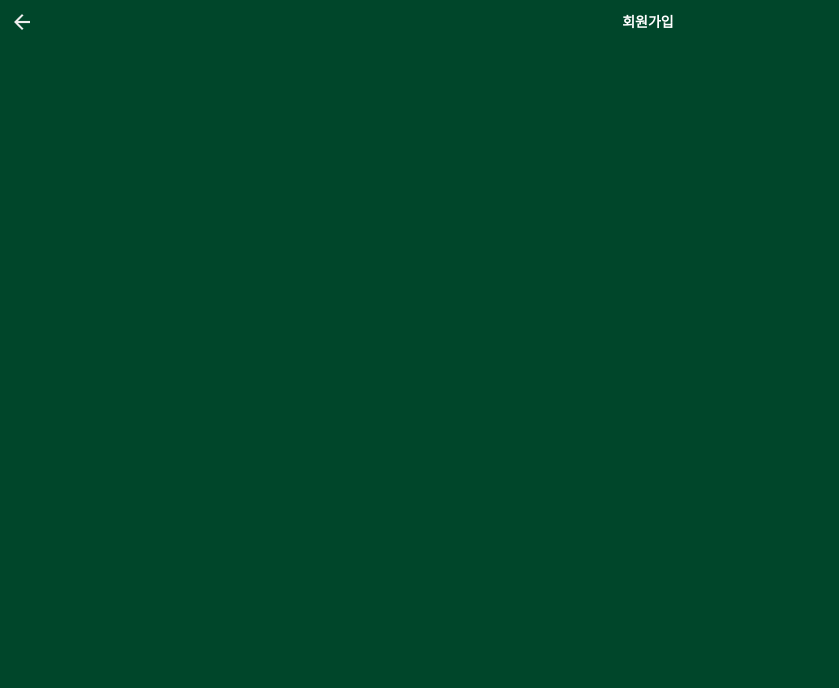
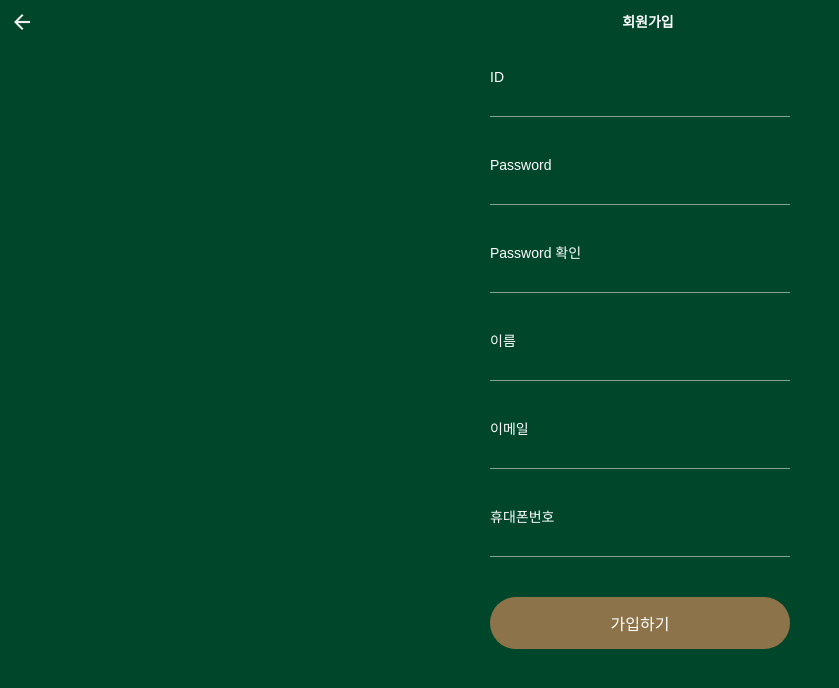
Before and after one commit to hey-dongdong/hey-dongdong, a Vue app in the folder client/customer/: page /sign-up in a window 1280 px wide. Shown: the top 688 px of the page, without its empty margins (0-839 px from the left). Built offline with nearby package versions, Linux system fonts and the light colour scheme; a web font is replaced by a local one.

Commit message:
[Client] Add SignUpPage styling

```diff
--- a/client/customer/package.json
+++ b/client/customer/package.json
@@ -11,7 +11,8 @@
   "dependencies": {
     "core-js": "^3.6.5",
     "vue": "^2.6.11",
-    "vue-router": "^3.4.6"
+    "vue-router": "^3.4.6",
+    "vuex": "^3.5.1"
   },
   "devDependencies": {
     "@vue/cli-plugin-babel": "~4.5.0",
--- a/client/customer/src/css/common.css
+++ b/client/customer/src/css/common.css
@@ -59,13 +59,14 @@ input[type=password]::placeholder {
 	top: 80px;
 	width: 147px;
 	height: 147px;
-	margin: 0 auto 160px;
+	margin: 0 auto 150px;
 }
 
 .form {
 	width: 300px;
 	margin: 0 auto;
 	margin-bottom: 25px;
+	padding-top: 25px;
 }
 
 .form-label {
--- a/client/customer/src/views/SignInPage.vue
+++ b/client/customer/src/views/SignInPage.vue
@@ -19,7 +19,28 @@
 </template>
 
 <script>
-export default {};
+export default {
+	data() {
+		return {
+			id: '',
+			password: '',
+		};
+	},
+	methods: {
+		// async submitForm() {
+		// 	try {
+		// 		const userData = {
+		// 			id: this.id,
+		// 			password: this.password,
+		// 		};
+		// 		//await this.$store.dispatch('LOGIN', userData);
+		// 		this.$router.push('/user/no-show');
+		// 	} catch (error) {
+		// 		console.log(error.response.data);
+		// 	}
+		// },
+	},
+};
 </script>
 
 <style></style>
--- a/client/customer/src/views/SignUpPage.vue
+++ b/client/customer/src/views/SignUpPage.vue
@@ -3,7 +3,23 @@
 		<AppHeader>
 			<h1 slot="pagename">회원가입</h1>
 		</AppHeader>
-		<div class="greenbg"></div>
+		<div class="greenbg">
+			<form @submit.prevent="submitForm" class="form">
+				<label for="id" class="form-label">ID</label>
+				<input id="id" type="text" />
+				<label for="password" class="form-label">Password</label>
+				<input id="password" type="password" />
+				<label for="confirmpw" class="form-label">Password 확인</label>
+				<input id="confirmpw" type="password" />
+				<label for="name" class="form-label">이름</label>
+				<input id="name" type="text" />
+				<label for="email" class="form-label">이메일</label>
+				<input id="email" type="email" />
+				<label for="phonenumber" class="form-label">휴대폰번호</label>
+				<input id="phonenumber" type="number" />
+				<button type="submit" class="goldbtn">가입하기</button>
+			</form>
+		</div>
 	</div>
 </template>
 
@@ -14,6 +30,15 @@ export default {
 	components: {
 		AppHeader,
 	},
+	data() {
+		return {
+			id: '',
+			password: '',
+			name: '',
+			email: '',
+			phonenumber: '',
+		};
+	},
 };
 </script>
 
```
Also changed, not shown: client/customer/src/store/index.js (added, +21 -0 lines), 1 other file (tests, documents, lock files or other folders).
